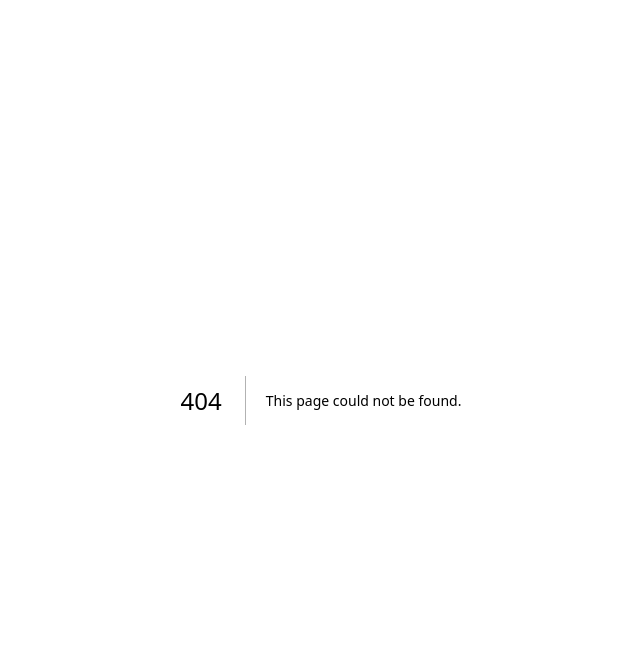
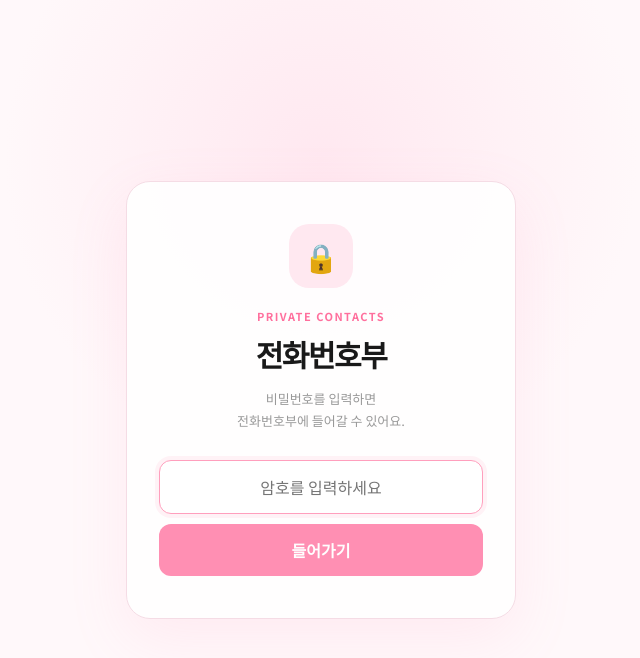
Before and after one commit to einlee0130/phonenumber, a Next.js app: page /api/login in a window 1280 px wide. Before the commit this address had no page. Shown: the top 658 px of the page, without its empty margins (319-959 px from the left). Built offline with nearby package versions, Linux system fonts and the light colour scheme.

Commit message:
Add password login

```diff
--- /dev/null
+++ b/app/api/login/page.js
@@ -0,0 +1,87 @@
+'use client'
+
+import { useState } from 'react'
+import { useRouter } from 'next/navigation'
+
+export default function LoginPage() {
+  const router = useRouter()
+
+  const [password, setPassword] = useState('')
+  const [error, setError] = useState('')
+  const [loading, setLoading] = useState(false)
+
+  async function handleLogin(e) {
+    e.preventDefault()
+
+    if (!password) {
+      setError('비밀번호를 입력해주세요.')
+      return
+    }
+
+    setLoading(true)
+    setError('')
+
+    try {
+      const response = await fetch('/api/login', {
+        method: 'POST',
+        headers: {
+          'Content-Type': 'application/json',
+        },
+        body: JSON.stringify({ password }),
+      })
+
+      const data = await response.json()
+
+      if (!response.ok) {
+        setError(data.error || '비밀번호가 틀렸습니다.')
+        setLoading(false)
+        return
+      }
+
+      router.push('/')
+      router.refresh()
+    } catch {
+      setError('로그인에 실패했습니다.')
+      setLoading(false)
+    }
+  }
+
+  return (
+    <main className="login-page">
+      <div className="login-box">
+        <div className="lock-icon">
+          🔒
+        </div>
+
+        <p className="login-eyebrow">PRIVATE CONTACTS</p>
+
+        <h1>전화번호부</h1>
+
+        <p className="login-description">
+          비밀번호를 입력하면<br />
+          전화번호부에 들어갈 수 있어요.
+        </p>
+
+        <form onSubmit={handleLogin}>
+          <input
+            type="password"
+            placeholder="암호를 입력하세요"
+            value={password}
+            onChange={(e) => setPassword(e.target.value)}
+            autoFocus
+          />
+
+          <button type="submit" disabled={loading}>
+            {loading ? '확인 중...' : '들어가기'}
+          </button>
+        </form>
+
+        {error && (
+          <p className="login-error">
+            {error}
+          </p>
+        )}
+      </div>
+    </main>
+  )
+}
--- /dev/null
+++ b/app/api/login/route.js
@@ -0,0 +1,38 @@
+import { NextResponse } from 'next/server'
+
+export async function POST(request) {
+  try {
+    const { password } = await request.json()
+
+    if (!password) {
+      return NextResponse.json(
+        { error: '비밀번호를 입력해주세요.' },
+        { status: 400 }
+      )
+    }
+
+    if (password !== process.env.PHONEBOOK_PASSWORD) {
+      return NextResponse.json(
+        { error: '비밀번호가 틀렸습니다.' },
+        { status: 401 }
+      )
+    }
+
+    const response = NextResponse.json({ success: true })
+
+    response.cookies.set('phonebook_auth', 'true', {
+      httpOnly: true,
+      secure: process.env.NODE_ENV === 'production',
+      sameSite: 'lax',
+      path: '/',
+      maxAge: 60 * 60 * 24 * 30,
+    })
+
+    return response
+  } catch {
+    return NextResponse.json(
+      { error: '로그인에 실패했습니다.' },
+      { status: 500 }
+    )
+  }
+}
--- a/app/globals.css
+++ b/app/globals.css
@@ -424,3 +424,125 @@ button {
     transform: translateY(0);
   }
 }
+
+/* Login */
+
+.login-page {
+  min-height: 100vh;
+  display: flex;
+  align-items: center;
+  justify-content: center;
+  padding: 24px;
+  background:
+    radial-gradient(
+      circle at 50% 20%,
+      #ffe8f0 0,
+      #fff8fa 35%,
+      #fff8fa 100%
+    );
+}
+
+.login-box {
+  width: min(390px, 100%);
+  padding: 42px 32px;
+  border: 1px solid #f5dce5;
+  border-radius: 24px;
+  background: rgba(255, 255, 255, 0.9);
+  text-align: center;
+  box-shadow: 0 20px 60px rgba(255, 143, 179, 0.12);
+  animation: loginAppear 0.4s ease-out;
+}
+
+.lock-icon {
+  width: 64px;
+  height: 64px;
+  display: flex;
+  align-items: center;
+  justify-content: center;
+  margin: 0 auto 20px;
+  border-radius: 20px;
+  background: #ffe8f0;
+  font-size: 28px;
+}
+
+.login-eyebrow {
+  margin: 0 0 8px;
+  color: #ff6f9d;
+  font-size: 11px;
+  font-weight: 700;
+  letter-spacing: 1.5px;
+}
+
+.login-box h1 {
+  margin: 0;
+  font-size: 30px;
+  letter-spacing: -1.5px;
+}
+
+.login-description {
+  margin: 12px 0 28px;
+  color: #999;
+  font-size: 13px;
+  line-height: 1.7;
+}
+
+.login-box form {
+  display: flex;
+  flex-direction: column;
+  gap: 10px;
+}
+
+.login-box input {
+  width: 100%;
+  border: 1px solid #e9e9e9;
+  border-radius: 12px;
+  padding: 14px;
+  outline: none;
+  background: #fafafa;
+  text-align: center;
+  transition: 0.2s;
+}
+
+.login-box input:focus {
+  border-color: #ff9fbd;
+  background: white;
+  box-shadow: 0 0 0 4px rgba(255, 159, 189, 0.12);
+}
+
+.login-box form button {
+  border: 0;
+  border-radius: 12px;
+  padding: 14px;
+  background: #ff8fb3;
+  color: white;
+  font-weight: 600;
+  transition: 0.15s;
+}
+
+.login-box form button:hover {
+  background: #ff79a4;
+  transform: translateY(-1px);
+}
+
+.login-box form button:disabled {
+  cursor: wait;
+  opacity: 0.6;
+}
+
+.login-error {
+  margin: 14px 0 0;
+  color: #e85d78;
+  font-size: 13px;
+}
+
+@keyframes loginAppear {
+  from {
+    opacity: 0;
+    transform: translateY(10px);
+  }
+
+  to {
+    opacity: 1;
+    transform: translateY(0);
+  }
+}
```
Also changed, not shown: middleware.js (added, +18 -0 lines).
